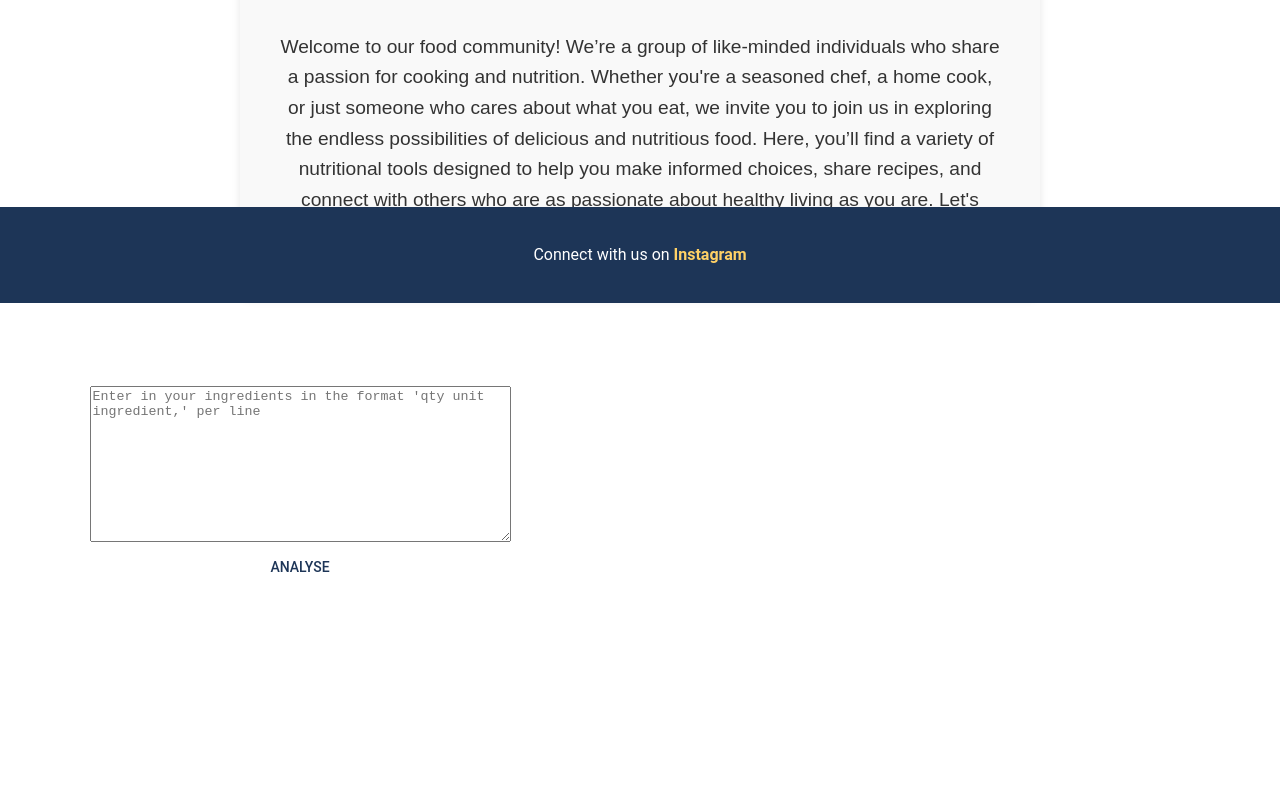
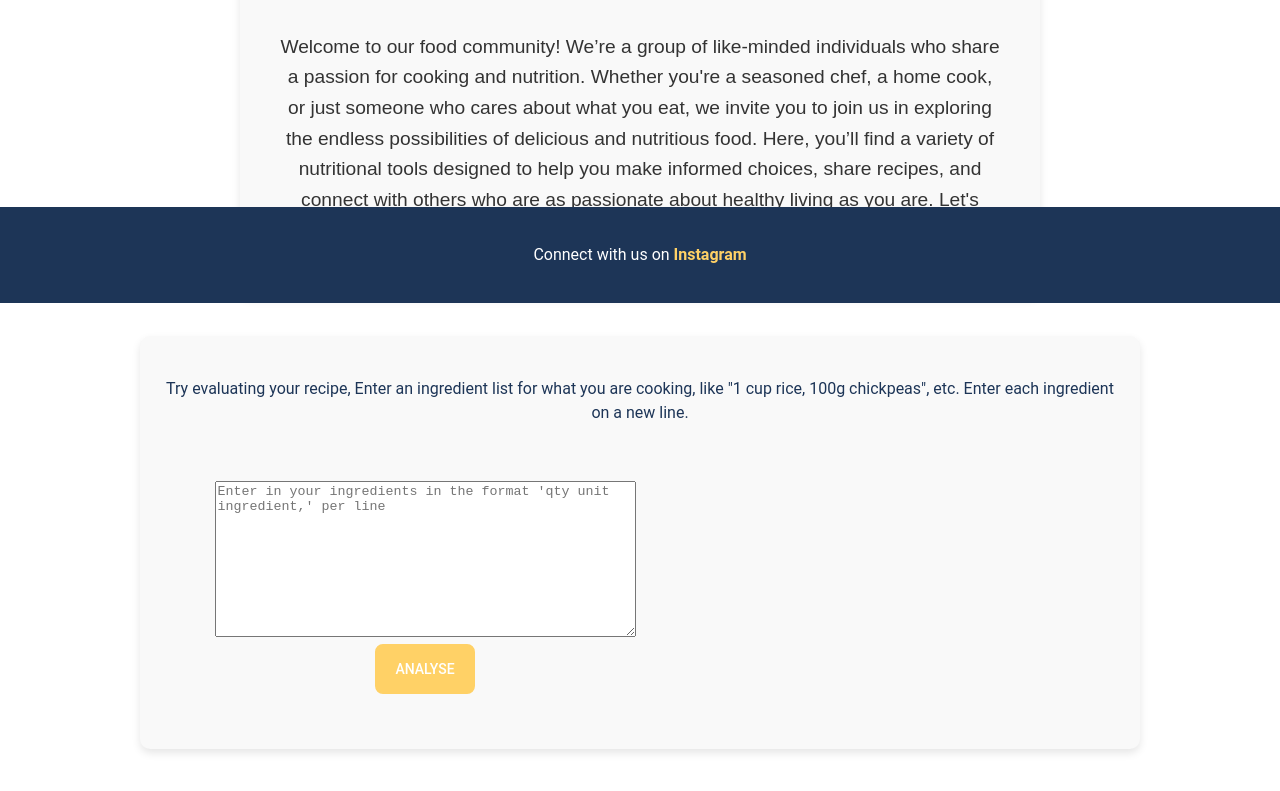
Before and after one commit to Rezana20/rezzipea_website, a React (Create React App) app: page / in a window 1280 px wide. Shown: the part 497-1288 px from the top of the page. Built offline with nearby package versions, Linux system fonts and the light colour scheme.

Commit message:
[Feature] Styled Nutrional Information

```diff
--- a/src/App.tsx
+++ b/src/App.tsx
@@ -16,7 +16,7 @@ const theme = createTheme({
             main: '#FFD166',  // Bright Yellow (Sunshine)
         },
         background: {
-            default: '#FFFFFF',  // Sunlit Cream
+            default: '#FFFFFF',  // Classic White
             paper: '#FFFFFF',  // Classic White
         },
         text: {
--- /dev/null
+++ b/src/assets/styles/Button.css
@@ -0,0 +1,19 @@
+.app-button {
+    background-color: #FFD166; /* Sunlight Yellow background */
+    color: #FFFFFF !important; /* Mediterranean Blue text color */
+    text-align: center; /* Center align text */
+    justify-content: center; /* Center align the content inside the button */
+    padding: 5px 10px;
+    border-radius: 8px; /* Slightly rounded corners */
+    border: 2px solid #FFD166; /* Mediterranean Blue border */
+    transition: background-color 0.3s ease, color 0.3s ease; /* Smooth transition */
+    width: fit-content;
+    display: inline-flex; /* Ensures correct alignment */
+    align-items: center; /* Vertically center content */
+}
+
+.app-button:hover {
+    background-color: #1D3557; /* Mediterranean Blue background on hover */
+    color: #FFFFFF !important; /* White text color */
+    border-color: #1D3557; /* Change border to sunlight yellow on hover */
+}
--- a/src/assets/styles/Home.css
+++ b/src/assets/styles/Home.css
@@ -12,9 +12,8 @@
 .container {
     display: flex;
     flex-wrap: wrap;
-    padding: 20px;
+    padding: 5px;
     box-sizing: border-box;
-    height: 100vh;
     justify-content: center; /* Center align the content */
     align-items: center; /* Center align the content vertically */
 }
--- /dev/null
+++ b/src/assets/styles/NutrionalInfo.css
@@ -0,0 +1,51 @@
+.nutritional-info {
+    max-width: 1000px;
+    margin: 40px auto;
+    padding: 20px;
+    background-color: #F9F9F9; /* Light background for contrast */
+    border-radius: 10px; /* Rounded corners */
+    box-shadow: 0 4px 8px rgba(0, 0, 0, 0.1); /* Subtle shadow for depth */
+    text-align: center;
+}
+
+.nutritional-info-container {
+    width: 100%; /* Make sure the container takes full width */
+    text-align: center; /* Center the text */
+    /*padding: 20px 0; !* Optional padding *!*/
+}
+
+.nutritional-info-heading {
+    position: relative;
+    display: inline-block; /* Ensure the underline stays with the text */
+    font-size: 2em; /* Adjust font size as needed */
+    margin: 0;
+    padding-bottom: 10px; /* Space between the text and the underline */
+}
+
+.nutritional-info-heading::after {
+    content: '';
+    position: absolute;
+    left: 0;
+    right: 0;
+    bottom: 0;
+    height: 3px; /* Thickness of the underline */
+    background-color: #1D3557; /* Mediterranean Blue underline */
+    width: 100%; /* Underline spans the full width of the text */
+}
+
+.nutrient-info {
+    display: flex;
+    justify-content: space-between; /* Distribute items evenly with space between */
+    padding: 5px 0; /* Optional padding for spacing */
+    border-bottom: 1px solid #ccc; /* Optional separator */
+}
+
+.nutrient-label {
+    color: #1D3557; /* Mediterranean Blue */
+    font-weight: bold;
+}
+
+.nutrient-quantity {
+    color: #457B9D; /* Lighter Blue for quantity */
+    text-align: right;
+}
--- a/src/components/AppButton.tsx
+++ b/src/components/AppButton.tsx
@@ -1,5 +1,7 @@
 import React from "react";
 import { Button} from '@mui/material';
+import '../assets/styles/Button.css'
+import '../assets/styles/Home.css'
 
 interface AppButtonProps {
     label: string;
@@ -8,7 +10,10 @@ interface AppButtonProps {
 
 function AppButton({label, onClick}: AppButtonProps) {
     return(
-        <Button onClick={onClick}>{label}</Button>
+        <div className="app-button">
+            <Button sx={{ color:'#FFFFFF' }} onClick={onClick}>{label}</Button>
+        </div>
+
     )
 }
 
--- a/src/components/AppFoodCommunity.tsx
+++ b/src/components/AppFoodCommunity.tsx
@@ -1,6 +1,6 @@
 import React from 'react';
 import '../assets/styles/FoodCommunity.css';
-const FoodCommunity = () => {
+const AppFoodCommunity = () => {
     return (
         <div className="food-community">
             <h2 className="food-community-title">Welcome to Our Food Community</h2>
@@ -11,4 +11,4 @@ const FoodCommunity = () => {
     );
 };
 
-export default FoodCommunity;
+export default AppFoodCommunity;
--- /dev/null
+++ b/src/components/AppNutritionalInfo.tsx
@@ -0,0 +1,94 @@
+import React, { useState, useRef, useEffect } from "react";
+import AppTextAreaBox from "../components/AppTextAreaBox";
+import AppButton from "../components/AppButton";
+import '../assets/styles/Home.css';
+import {Stack} from "@mui/material";
+import NutritionalAPI from "../services/NutritionalAPI";
+import AppNutritionalBox from "../components/AppNutritionalBox";
+import '../assets/styles/NutrionalInfo.css'
+   const AppNutritionalInfo = () => {
+        const [text, setText] = useState("");
+        const [isPopupVisible, setPopupVisible] = useState(false);
+        const popupRef = useRef<HTMLDivElement | null>(null);
+        const [singleIngredientData, setSingleIngredientDataData] = useState<any>(null);
+
+        const handleTextChange = (event: React.ChangeEvent<HTMLTextAreaElement>) => {
+            setText(event.target.value);
+        };
+
+        const onAnalyseButtonClick = async () => {
+            try {
+                const api = new NutritionalAPI()
+                const result = await api.fetchIndividualNutritionalInfo(text);
+                setSingleIngredientDataData(result)
+                setPopupVisible(true);
+                console.log(result.totalNutrientsKCal)
+                console.log(result)
+            } catch (error) {
+                console.error('Error fetching nutrition data:', error);
+            }
+        };
+
+        const closePopup = (): void => {
+            setPopupVisible(false);
+        };
+
+        const newRecipe = (): void => {
+            setText("");
+            setPopupVisible(false);
+        };
+
+        useEffect(() => {
+            if (isPopupVisible && popupRef.current) {
+                if ("scrollIntoView" in popupRef.current) {
+                    popupRef.current.scrollIntoView({behavior: 'smooth'});
+                }
+            }
+        }, [isPopupVisible]);
+
+        return (
+            <div className="nutritional-info">
+
+                <div className="container">
+                    <p>Try evaluating your recipe, Enter an ingredient list for what you are cooking,
+                        like "1 cup rice, 100g chickpeas", etc.
+                        Enter each ingredient on a new line.</p>
+                </div>
+                <div className="container">
+                    <div className={`content ${isPopupVisible ? 'half-width' : 'full-width'}`}>
+                        <AppTextAreaBox
+                            value={text}
+                            onChange={handleTextChange}
+                            placeholder="Enter in your ingredients in the format 'qty unit ingredient,' per line"
+                            readOnly={isPopupVisible}
+                            rows={10} // Adjust rows as needed
+                            cols={50} // Adjust cols as needed
+                        />
+                        <Stack sx={{alignItems: "center"}}>
+                           {!isPopupVisible && (
+                            <AppButton label="ANALYSE" onClick={onAnalyseButtonClick}/>
+                        )}
+                        </Stack>
+                    </div>
+
+                    {isPopupVisible && (
+                        <div className="container">
+                            <div className="content half-width" ref={popupRef}>
+                                <div className="nutritional-parent">
+                                   <AppNutritionalBox data={singleIngredientData}/>
+                                </div>
+                                <div className="content" sx={{alignItems: "center"}}>
+                                <Stack spacing={2} direction="row" >
+                                    <AppButton onClick={closePopup} label="UPDATE"/>
+                                    <AppButton onClick={newRecipe} label="CLEAR"/>
+                                </Stack>
+                                 </div>
+                            </div>
+                        </div>
+                    )}
+                </div>
+            </div>
+        );
+   }
+
+export default AppNutritionalInfo;
--- a/src/pages/Home.tsx
+++ b/src/pages/Home.tsx
@@ -1,82 +1,16 @@
-    import React, { useState, useRef, useEffect } from "react";
-    import AppTextAreaBox from "../components/AppTextAreaBox";
-    import AppButton from "../components/AppButton";
-    import '../assets/styles/Home.css';
-    import {Stack} from "@mui/material";
-    import NutritionalAPI from "../services/NutritionalAPI";
-    import AppNutritionalBox from "../components/AppNutritionalBox";
-    import FoodCommunity from "../components/AppFoodCommunity"; // Import the CSS file
+import React from "react";
+import '../assets/styles/Home.css';
+import AppNutritionalInfo from "../components/AppNutritionalInfo";
+import FoodCommunity from "../components/AppFoodCommunity";
 
-    function Home() {
-        const [text, setText] = useState("");
-        const [isPopupVisible, setPopupVisible] = useState(false);
-        const popupRef = useRef<HTMLDivElement | null>(null);
-        const [singleIngredientData, setSingleIngredientDataData] = useState<any>(null);
-
-        const handleTextChange = (event: React.ChangeEvent<HTMLTextAreaElement>) => {
-            setText(event.target.value);
-        };
-
-        const onAnalyseButtonClick = async () => {
-            try {
-                const api = new NutritionalAPI()
-                const result = await api.fetchIndividualNutritionalInfo(text);
-                setSingleIngredientDataData(result)
-                setPopupVisible(true);
-                console.log(result.totalNutrientsKCal)
-                console.log(result)
-            } catch (error) {
-                console.error('Error fetching nutrition data:', error);
-            }
-        };
-
-        const closePopup = (): void => {
-            setPopupVisible(false);
-        };
-
-        const newRecipe = (): void => {
-            setText("");
-            setPopupVisible(false);
-        };
-
-        useEffect(() => {
-            if (isPopupVisible && popupRef.current) {
-                if ("scrollIntoView" in popupRef.current) {
-                    popupRef.current.scrollIntoView({behavior: 'smooth'});
-                }
-            }
-        }, [isPopupVisible]);
+const Home = () => {
 
         return (
             <div>
                 <FoodCommunity />
-
-            <div className="container">
-            <div className={`content ${isPopupVisible ? 'half-width' : 'full-width'}`}>
-                <AppTextAreaBox
-                    value={text}
-                    onChange={handleTextChange}
-                        placeholder="Enter in your ingredients in the format 'qty unit ingredient,' per line"
-                        readOnly={isPopupVisible}
-                        rows={10} // Adjust rows as needed
-                        cols={50} // Adjust cols as needed
-                    />
-                    {!isPopupVisible && (
-                        <AppButton label="ANALYSE" onClick={onAnalyseButtonClick}/>
-                    )}
-                </div>
-                {isPopupVisible && (
-                    <div className="content half-width" ref={popupRef}>
-                        <AppNutritionalBox data={singleIngredientData}/>
-                        <Stack spacing={2} direction="row">
-                            <AppButton onClick={closePopup} label="UPDATE"/>
-                            <AppButton onClick={newRecipe} label="CLEAR"/>
-                        </Stack>
-                    </div>
-                )}
-            </div>
+                <AppNutritionalInfo />
             </div>
         );
-    }
+};
 
-    export default Home;
+export default Home;
--- a/src/services/NutritionalAPI.ts
+++ b/src/services/NutritionalAPI.ts
@@ -1,4 +1,4 @@
-import React from 'react';
+
 class NutritionalAPI {
 
     async fetchIndividualNutritionalInfo(ingr: string): Promise<any> {
```
Also changed, not shown: src/components/AppNutritionalBox.tsx (+9 -4 lines).
